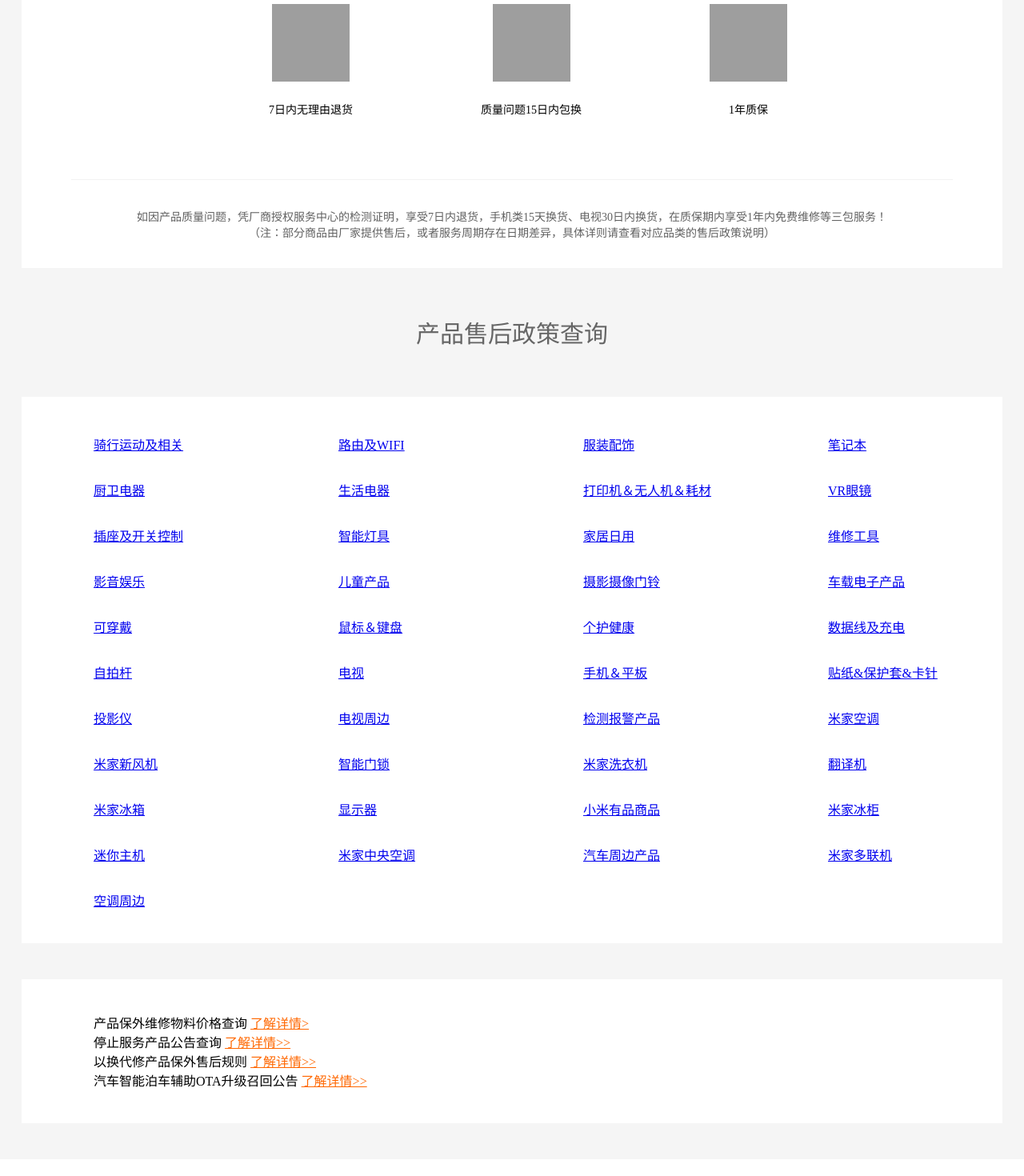
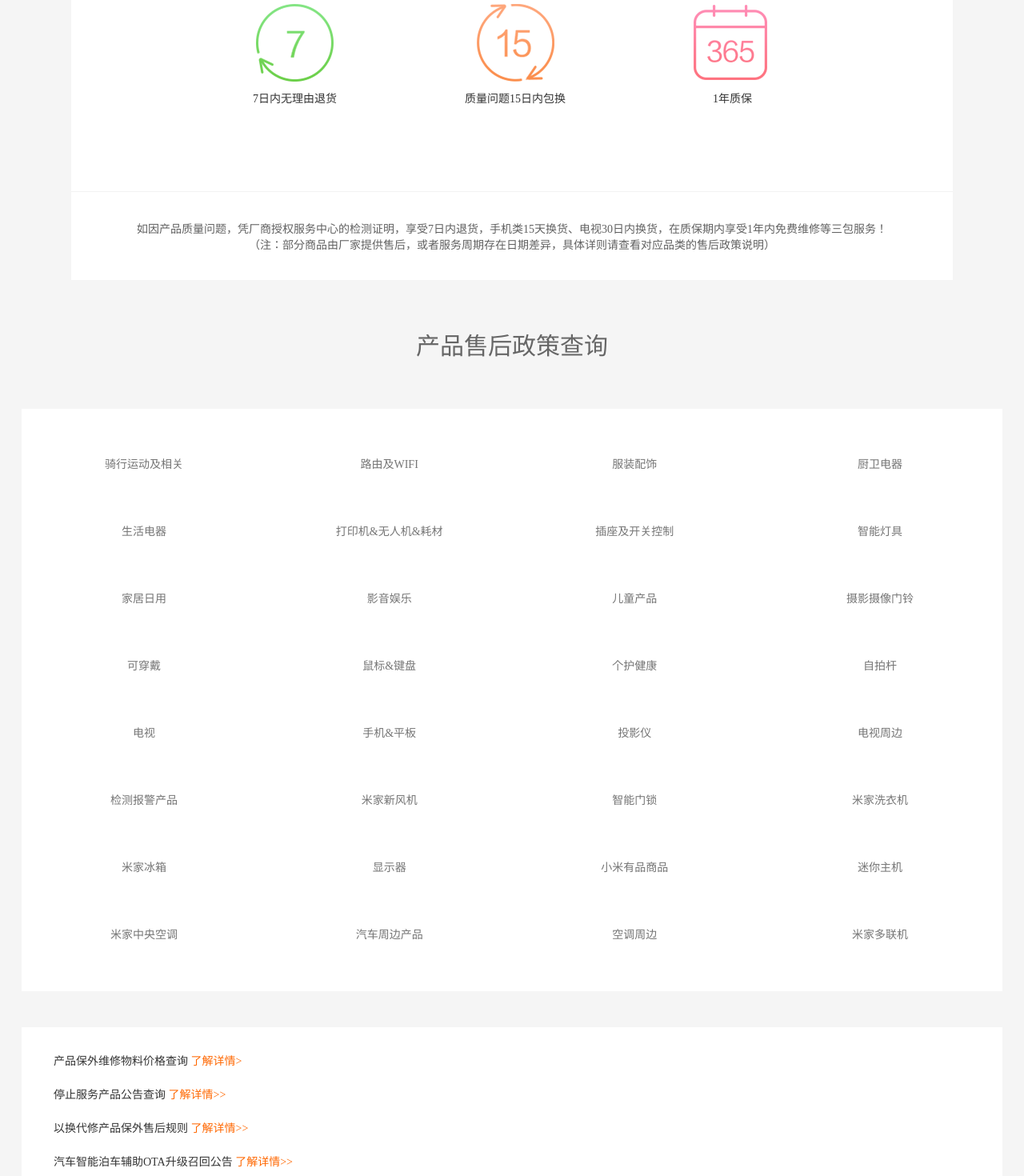
Before and after one commit to duck-xin/damistore, a Vue app: page /ReturnandExchange in a window 1280 px wide. Shown: the part 700-2170 px from the top of the page at 80% size. Built offline with nearby package versions, Linux system fonts and the light colour scheme; grey boxes are pictures that could not be loaded.

Commit message:
完善退换货网页

```diff
--- a/src/views/ReturnandExchange.vue
+++ b/src/views/ReturnandExchange.vue
@@ -4,242 +4,166 @@
     <blacknav></blacknav>
     <whitenav></whitenav>
     <div class="breadcrumbs">
-      <div class="container"><a href="https://www.mi.com/">首页</a> <span class="sep">/</span> <a
-          href="https://www.mi.com/service/">服务中心</a> <span class="sep">/</span> <span>小米售后服务政策查询</span></div>
+      <div class="container">
+        <p class="sep">首页/</p>
+        <p class="sep">服务中心/</p>
+        <p>小米售后服务政策查询</p>
+      </div>
     </div>
     <div class="mi-exchange">
       <div class="container">
-        <img src="../assets/img/exchange.jpg" >
+        <img src="../assets/img/exchange/exchange.jpg">
         <div class="mi-promise">
           <h2 class="webfont">小米承诺</h2>
           <div class="content">
-            <div>
-              <ul class="clearfix">
-                <li><span class="icon icon01"></span> <span class="webfont">7日内无理由退货</span></li>
-                <li><span class="icon icon02"></span> <span class="webfont">质量问题15日内包换</span></li>
-                <li><span class="icon icon03"></span> <span class="webfont">1年质保</span></li>
-              </ul>
-              <p>如因产品质量问题，凭厂商授权服务中心的检测证明，享受7日内退货，手机类15天换货、电视30日内换货，在质保期内享受1年内免费维修等三包服务！<br>（注：部分商品由厂家提供售后，或者服务周期存在日期差异，具体详则请查看对应品类的售后政策说明）
-              </p>
+            <div class="mi-promise-content">
+              <div class="promise-list">
+                <div class="promise-item">
+                  <div class="promise-icon icon01"></div>
+                  <p class="promise-text webfont">7日内无理由退货</p>
+                </div>
+                <div class="promise-item">
+                  <div class="promise-icon icon02"></div>
+                  <p class="promise-text webfont">质量问题15日内包换</p>
+                </div>
+                <div class="promise-item">
+                  <div class="promise-icon icon03"></div>
+                  <p class="promise-text webfont">1年质保</p>
+                </div>
+              </div>
+              <p class="promise-description">如因产品质量问题，凭厂商授权服务中心的检测证明，享受7日内退货，手机类15天换货、电视30日内换货，在质保期内享受1年内免费维修等三包服务！<br>（注：部分商品由厂家提供售后，或者服务周期存在日期差异，具体详则请查看对应品类的售后政策说明）</p>
             </div>
-          </div>
-        </div>
-        <div  class="mi-exchange-box__wrapper">
-          <div  class="mi-exchange-box">
-            <h2 >产品售后政策查询</h2>
-            <div  class="content clearfix">
-              <dl >
-                <dt ></dt>
-                <dd ><a href="#1"target="_blank">骑行运动及相关</a></dd>
-              </dl>
-              <dl >
-                <dt ></dt>
-                <dd ><a href="#2"target="_blank">路由及WIFI</a></dd>
-              </dl>
-              <dl >
-                <dt ></dt>
-                <dd ><a href="#3" target="_blank">服装配饰</a>
-                </dd>
-              </dl>
-              <dl >
-                <dt ></dt>
-                <dd ><a href="#4" target="_blank">笔记本</a>
-                </dd>
-              </dl>
-              <dl >
-                <dt ></dt>
-                <dd ><a href="#5" target="_blank">厨卫电器</a>
-                </dd>
-              </dl>
-              <dl >
-                <dt ></dt>
-                <dd ><a href="#7" target="_blank">生活电器</a>
-                </dd>
-              </dl>
-              <dl >
-                <dt ></dt>
-                <dd ><a href="#9"target="_blank">打印机＆无人机＆耗材</a></dd>
-              </dl>
-              <dl >
-                <dt ></dt>
-                <dd ><a href="#10"target="_blank">VR眼镜</a></dd>
-              </dl>
-              <dl >
-                <dt ></dt>
-                <dd ><a href="#11"target="_blank">插座及开关控制</a></dd>
-              </dl>
-              <dl >
-                <dt ></dt>
-                <dd ><a href="#13"target="_blank">智能灯具</a></dd>
-              </dl>
-              <dl >
-                <dt ></dt>
-                <dd ><a href="#15"target="_blank">家居日用</a></dd>
-              </dl>
-              <dl >
-                <dt ></dt>
-                <dd ><a href="#16"target="_blank">维修工具</a></dd>
-              </dl>
-              <dl >
-                <dt ></dt>
-                <dd ><a href="#17"target="_blank">影音娱乐</a></dd>
-              </dl>
-              <dl >
-                <dt ></dt>
-                <dd ><a href="#22"target="_blank">儿童产品</a></dd>
-              </dl>
-              <dl >
-                <dt ></dt>
-                <dd ><a href="#23"target="_blank">摄影摄像门铃</a></dd>
-              </dl>
-              <dl >
-                <dt ></dt>
-                <dd ><a href="#24"target="_blank">车载电子产品</a></dd>
-              </dl>
-              <dl >
-                <dt ></dt>
-                <dd ><a href="#25" target="_blank">可穿戴</a>
-                </dd>
-              </dl>
-              <dl >
-                <dt ></dt>
-                <dd ><a href="#26"target="_blank">鼠标＆键盘</a></dd>
-              </dl>
-              <dl >
-                <dt ></dt>
-                <dd ><a href="#27"target="_blank">个护健康</a></dd>
-              </dl>
-              <dl >
-                <dt ></dt>
-                <dd ><a href="#28"target="_blank">数据线及充电</a></dd>
-              </dl>
-              <dl >
-                <dt ></dt>
-                <dd ><a href="#30" target="_blank">自拍杆</a>
-                </dd>
-              </dl>
-              <dl >
-                <dt ></dt>
-                <dd ><a href="#32" target="_blank">电视</a>
-                </dd>
-              </dl>
-              <dl >
-                <dt ></dt>
-                <dd ><a href="#34"target="_blank">手机＆平板</a></dd>
-              </dl>
-              <dl >
-                <dt ></dt>
-                <dd ><a href="#35"target="_blank">贴纸&amp;保护套&amp;卡针</a></dd>
-              </dl>
-              <dl >
-                <dt ></dt>
-                <dd ><a href="#37" target="_blank">投影仪</a>
-                </dd>
-              </dl>
-              <dl >
-                <dt ></dt>
-                <dd ><a href="#39"target="_blank">电视周边</a></dd>
-              </dl>
-              <dl >
-                <dt ></dt>
-                <dd ><a href="#40"target="_blank">检测报警产品</a></dd>
-              </dl>
-              <dl >
-                <dt ></dt>
-                <dd ><a href="#41"target="_blank">米家空调</a></dd>
-              </dl>
-              <dl >
-                <dt ></dt>
-                <dd ><a href="#44"target="_blank">米家新风机</a></dd>
-              </dl>
-              <dl >
-                <dt ></dt>
-                <dd ><a href="#45"target="_blank">智能门锁</a></dd>
-              </dl>
-              <dl >
-                <dt ></dt>
-                <dd ><a href="#46"target="_blank">米家洗衣机</a></dd>
-              </dl>
-              <dl >
-                <dt ></dt>
-                <dd ><a href="#47" target="_blank">翻译机</a>
-                </dd>
-              </dl>
-              <dl >
-                <dt ></dt>
-                <dd ><a href="#48"target="_blank">米家冰箱</a></dd>
-              </dl>
-              <dl >
-                <dt ></dt>
-                <dd ><a href="#49" target="_blank">显示器</a>
-                </dd>
-              </dl>
-              <dl >
-                <dt ></dt>
-                <dd ><a href="#50"target="_blank">小米有品商品</a></dd>
-              </dl>
-              <dl >
-                <dt ></dt>
-                <dd ><a href="#52"target="_blank">米家冰柜</a></dd>
-              </dl>
-              <dl >
-                <dt ></dt>
-                <dd ><a href="#53"target="_blank">迷你主机</a></dd>
-              </dl>
-              <dl >
-                <dt ></dt>
-                <dd ><a href="#54"target="_blank">米家中央空调</a></dd>
-              </dl>
-              <dl >
-                <dt ></dt>
-                <dd ><a href="#55"target="_blank">汽车周边产品</a></dd>
-              </dl>
-              <dl >
-                <dt ></dt>
-                <dd ><a href="#56"target="_blank">米家多联机</a></dd>
-              </dl>
-              <dl >
-                <dt ></dt>
-                <dd ><a href="#57"target="_blank">空调周边</a></dd>
-              </dl>
+
+            <div class="policy-query">
+              <h2 class="query-title">产品售后政策查询</h2>
+              <div class="query-categories">
+                <div class="category-item">
+                  <p class="category-name">骑行运动及相关</p>
+                </div>
+                <div class="category-item">
+                  <p class="category-name">路由及WIFI</p>
+                </div>
+                <div class="category-item">
+                  <p class="category-name">服装配饰</p>
+                </div>
+                <div class="category-item">
+                  <p class="category-name">厨卫电器</p>
+                </div>
+                <div class="category-item">
+                  <p class="category-name">生活电器</p>
+                </div>
+                <div class="category-item">
+                  <p class="category-name">打印机&无人机&耗材</p>
+                </div>
+                <div class="category-item">
+                  <p class="category-name">插座及开关控制</p>
+                </div>
+                <div class="category-item">
+                  <p class="category-name">智能灯具</p>
+                </div>
+                <div class="category-item">
+                  <p class="category-name">家居日用</p>
+                </div>
+                <div class="category-item">
+                  <p class="category-name">影音娱乐</p>
+                </div>
+                <div class="category-item">
+                  <p class="category-name">儿童产品</p>
+                </div>
+                <div class="category-item">
+                  <p class="category-name">摄影摄像门铃</p>
+                </div>
+                <div class="category-item">
+                  <p class="category-name">可穿戴</p>
+                </div>
+                <div class="category-item">
+                  <p class="category-name">鼠标&键盘</p>
+                </div>
+                <div class="category-item">
+                  <p class="category-name">个护健康</p>
+                </div>
+                <div class="category-item">
+                  <p class="category-name">自拍杆</p>
+                </div>
+                <div class="category-item">
+                  <p class="category-name">电视</p>
+                </div>
+                <div class="category-item">
+                  <p class="category-name">手机&平板</p>
+                </div>
+                <div class="category-item">
+                  <p class="category-name">投影仪</p>
+                </div>
+                <div class="category-item">
+                  <p class="category-name">电视周边</p>
+                </div>
+                <div class="category-item">
+                  <p class="category-name">检测报警产品</p>
+                </div>
+                <div class="category-item">
+                  <p class="category-name">米家新风机</p>
+                </div>
+                <div class="category-item">
+                  <p class="category-name">智能门锁</p>
+                </div>
+                <div class="category-item">
+                  <p class="category-name">米家洗衣机</p>
+                </div>
+                <div class="category-item">
+                  <p class="category-name">米家冰箱</p>
+                </div>
+                <div class="category-item">
+                  <p class="category-name">显示器</p>
+                </div>
+                <div class="category-item">
+                  <p class="category-name">小米有品商品</p>
+                </div>
+                <div class="category-item">
+                  <p class="category-name">迷你主机</p>
+                </div>
+                <div class="category-item">
+                  <p class="category-name">米家中央空调</p>
+                </div>
+                <div class="category-item">
+                  <p class="category-name">汽车周边产品</p>
+                </div>
+                <div class="category-item">
+                  <p class="category-name">空调周边</p>
+                </div>
+                <div class="category-item">
+                  <p class="category-name">米家多联机</p>
+                </div>
+              </div>
             </div>
-          </div>
-          <div  class="mi-exchange-box exchange-box">
-            <div  class="content">
-              <div  class="clearfix">
-                <dl >
-                  <dd >
-                    产品保外维修物料价格查询
-                    <a  href="https://www.mi.com/service/materialprice/"
-                       target="_blank">了解详情&gt;</a>
-                  </dd>
-                  <dd >
-                    停止服务产品公告查询
-                    <a
-                       href="http://www.mi.com/a/h/20805.html?sign=46d0249fae8f2ea8102c0b19e699bdde"
-                       target="_blank">了解详情&gt;&gt;</a>
-                  </dd>
-                  <dd >
-                    以换代修产品保外售后规则
-                    <a
-                       href="https://m.mi.com/mfbs/dghd/m_universal_non_top?_rt=rn&amp;pageid=12768&amp;pdl=mishop&amp;sign=425b597a086556f49b99dd43df725ed9"
-                       target="_blank">了解详情&gt;&gt;</a>
-                  </dd>
-                  <dd >
-                    汽车智能泊车辅助OTA升级召回公告
-                    <a
-                       href="https://company.cnbj1.mi-fds.com/company/info/news-1.html"
-                       target="_blank">了解详情&gt;&gt;</a>
-                  </dd>
-                </dl>
+
+            <div class="policy-links">
+              <div class="link-item">
+                <p class="link-text">产品保外维修物料价格查询
+                  <span>了解详情&gt;</span>
+                </p>
+              </div>
+              <div class="link-item">
+                <p class="link-text">停止服务产品公告查询
+                  <span>了解详情&gt;&gt;</span>
+                </p>
+              </div>
+              <div class="link-item">
+                <p class="link-text">以换代修产品保外售后规则
+                  <span>了解详情&gt;&gt;</span>
+                </p>
+              </div>
+              <div class="link-item">
+                <p class="link-text">汽车智能泊车辅助OTA升级召回公告
+                  <span>了解详情&gt;&gt;</span>
+                </p>
               </div>
             </div>
           </div>
         </div>
       </div>
     </div>
+    <myfooter></myfooter>
   </div>
-  <myfooter></myfooter>
 </template>
 
 <script>
@@ -255,17 +179,9 @@ export default {
     myfooter
   },
   setup() {
-    //获取当前组件实例的 proxy 对象
-    const {proxy} = getCurrentInstance()
     //创建响应式状态对象
     const state = reactive({
-      posts: [
-        {
-          id: 1,
-          data: proxy.$malldata,
-          showtype: 1
-        }
-      ]
+
     })
 
     return {
@@ -281,6 +197,15 @@ export default {
   min-width: 1226px;
   position: relative;
 }
+.breadcrumbs .container p {
+  display: inline;
+  margin: 0;
+  padding: 0;
+}
+.sep:hover {
+  color: #FF5500;
+  cursor: pointer;
+}
 .breadcrumbs {
   height: 40px;
   font-size: 12px;
@@ -288,9 +213,6 @@ export default {
   background: #f5f5f5
 }
 
-.breadcrumbs,.breadcrumbs a {
-  color: #757575
-}
 .container {
   width: 1226px;
   margin-right: auto;
@@ -323,96 +245,126 @@ export default {
   line-height: 106px
 }
 
-.mi-exchange .mi-promise p {
+.mi-promise-content {
+  background: #fff;
+  margin: 0 62px;
+}
+
+.promise-list {
+  text-align: center;
+  margin-bottom: 35px;
+}
+
+.promise-item {
+  list-style: none;
+  display: inline-block;
+  margin: 67px 80px 62px;
+  vertical-align: top;
+}
+
+.promise-icon {
+  width: 97px;
+  height: 97px;
+  margin-bottom: 24px;
+  background-image: url("../assets/img/exchange/number.png");
+  background-repeat: no-repeat;
+  margin: 0 auto;
+}
+
+.promise-icon.icon01 {
+  background-position: 0 50%;
+}
+
+.promise-icon.icon02 {
+  background-position: -100px 50%;
+}
+
+.promise-icon.icon03 {
+  background-position: -200px 50%;
+}
+
+.promise-text {
+  color:#333333;
+  display: block;
+  margin: 10px auto;
+  font-size: 14px;
+}
+
+.promise-description {
   padding: 35px 0;
   text-align: center;
   color: #616161;
   font-size: 14px;
-  border-top: 1px solid #f2f2f2
+  border-top: 1px solid #f2f2f2;
 }
 
-.mi-exchange .mi-promise .content {
-  background: #fff
+.policy-query {
+  margin-bottom: 45px;
 }
 
-.mi-exchange .mi-promise .content div {
-  margin: 0 62px
+.query-title {
+  display: block;
+  font-size: 30px;
+  margin-top: 30px;
+  color: #666;
+  font-weight: 400;
+  text-align: center;
+  line-height: 106px;
 }
 
-.mi-exchange .mi-promise ul {
-  text-align: center
+.query-categories {
+  padding: 28px 0;
+  background: #fff;
+  display: flex;
+  flex-wrap: wrap;
+  justify-content: space-between;
 }
 
-.mi-exchange .mi-promise li {
-  list-style: none;
-  display: inline-block;
-  margin: 67px 80px 62px
+.category-item {
+  width: 206px;
+  padding: 14px 50px;
+  text-align: center;
 }
 
-.mi-exchange .mi-promise li .icon {
-  width: 97px;
-  height: 97px;
-  margin-bottom: 24px;
-  background: url(//c1.mifile.cn/f/i/17/service/exchangeicon.png?12=) 0 50% no-repeat
+.category-name {
+  color: #757575;
+  text-decoration: none;
+  margin-inline-start: 40px;
+  font-size: 14px;
+  line-height: 28px;
+  margin-left: 0;
 }
 
-.mi-exchange .mi-promise li .icon01 {
-  background-position: 0 50%
+.category-name:hover {
+  color: #ff6700;
 }
 
-.mi-exchange .mi-promise li .icon02 {
-  background-position: -100px 50%
+.policy-links {
+  background: #fff;
+  padding: 15px 0;
+  display: block;
+  unicode-bidi: isolate;
+  width: 1226px;
+  height: 175px;
 }
 
-.mi-exchange .mi-promise li .icon03 {
-  background-position: -200px 50%
+.link-item {
+  margin-bottom: 5px;
 }
 
-.mi-exchange .mi-promise li span {
+.link-text {
+  color:#333;
+  font-size: 14px;
+  line-height: 28px;
+  margin-left: 0;
   display: block;
-  margin: 0 auto;
-  font-size: 14px
-}
-.clearfix:after,.clearfix:before {
-  content: " ";
-  display: table
+  margin-inline-start: 40px;
+  unicode-bidi: isolate;
 }
 
-.clearfix:after {
-  clear: both
-}
-
-.mi-exchange-box__wrapper .mi-exchange-box {
-  margin-bottom: 45px
-}
-
-.mi-exchange-box__wrapper .mi-exchange-box .content {
-  padding: 28px 0;
-  background: #fff;
-}
-
-.mi-exchange-box__wrapper .mi-exchange-box dl {
-  margin: 0;
-  width: 206px;
-  float: left;
-  padding: 14px 50px;
-  border: 0
-}
-
-.mi-exchange-box__wrapper .mi-exchange-box dt {
-  font-size: 18px;
-  line-height: 36px;
-  color: #333;
-  padding-bottom: 5px
-}
-
-.mi-exchange-box__wrapper .exchange-box dl {
-  width: auto;
-  display: block
-}
-
-.mi-exchange-box__wrapper .exchange-box a {
-  color: #ff6700
+.link-text span{
+  color: #ff6700;
+  font-size: 14px;
 }
 
 </style>
```
Also changed, not shown: src/assets/img/exchange/exchange.jpg (renamed from src/assets/img/exchange.jpg), src/assets/img/exchange/number.png (added).
